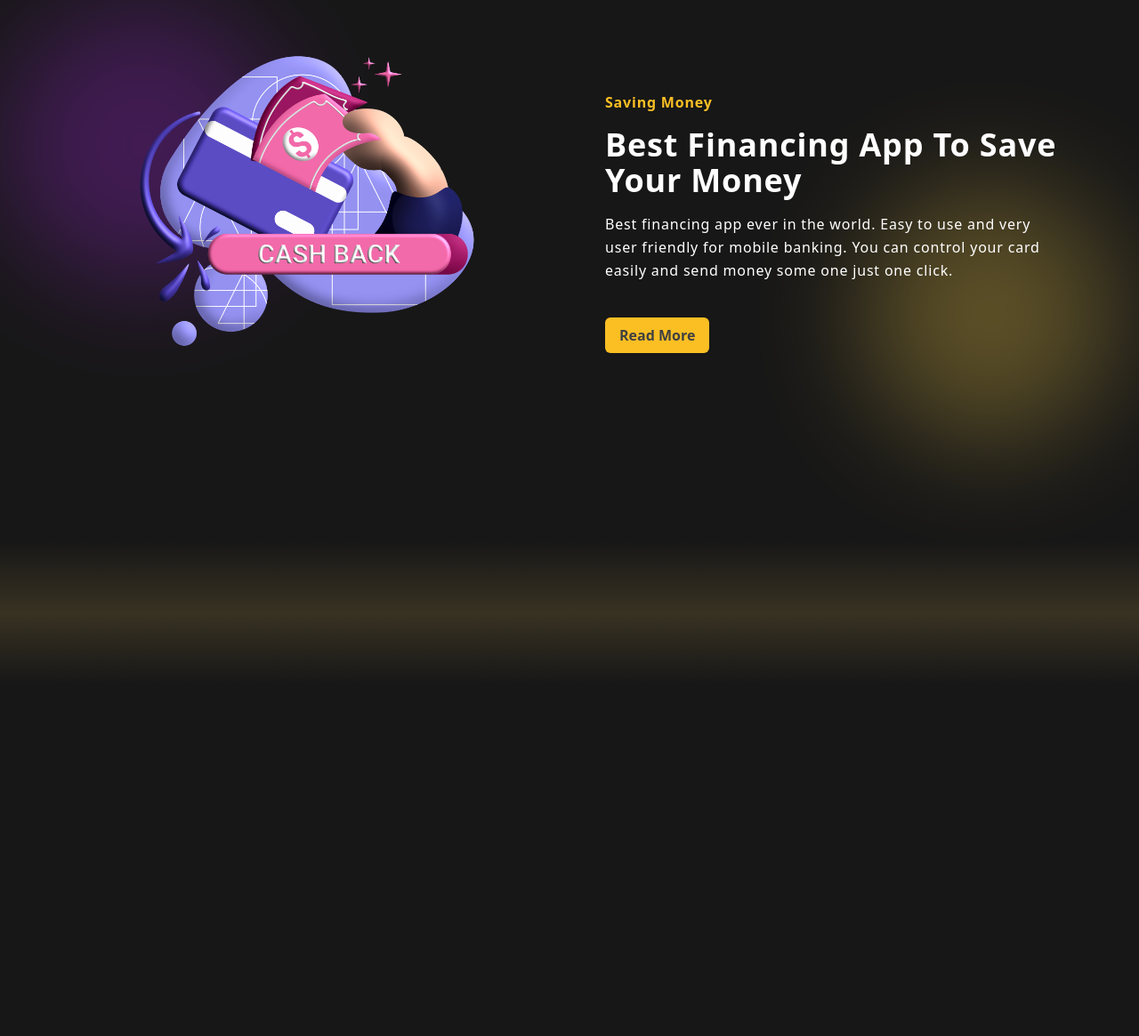
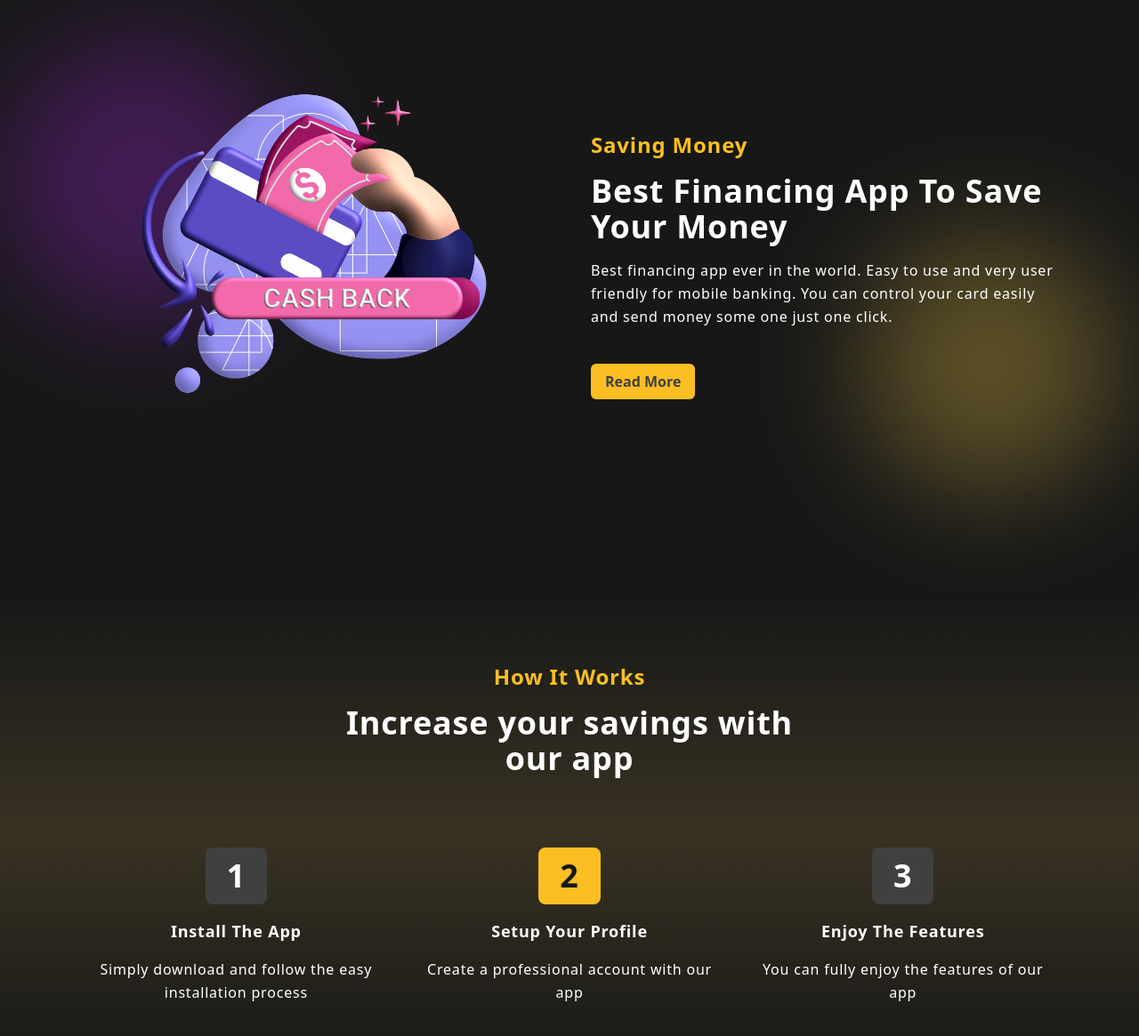
Before and after one commit to ShahramShakiba/Bank-Landing-Page, a website: page Bank-Landing-Page/index.html in a window 1280 px wide. Shown: the part 1665-2830 px from the top of the page at 89% size. Before the commit the page ends 2434 px from the top, so only its background shows below. Drawn offline with Linux system fonts and the light colour scheme.

Commit message:
Designing The How-it-works section

```diff
--- a/Bank-Landing-Page/index.html
+++ b/Bank-Landing-Page/index.html
@@ -214,7 +214,9 @@
           <div class="text-center m-auto mb-20 md:w-1/2">
             <h4 class="font-bold text-2xl text-amber-400 mb-4">Our Features</h4>
 
-            <h1 class="title">Easy To Manage Your All Payments By Our App</h1>
+            <h1 class="title">
+              Our app makes it easy for you to manage all of your payments.
+            </h1>
           </div>
 
           <!-------cards----------------------->
@@ -316,13 +318,15 @@
       <section id="saving-money">
         <div class="container py-20 relative">
           <!--left-blob----->
-          <div class="left-blob top-24 xl:top-28"></div>
+          <div class="left-blob md:top-40 xl:top-28"></div>
           <!--right-blob----->
           <div
-            class="right-blob bottom-10 md:bottom-24 xl:bottom-28 opacity-30"
+            class="right-blob bottom-10 md:bottom-32 xl:bottom-28 opacity-30"
           ></div>
 
-          <div class="flex flex-col items-center justify-between md:flex-row">
+          <div
+            class="flex flex-col items-center justify-between md:flex-row md:space-x-12"
+          >
             <!--image-------------->
             <div class="mb-12 md:w-1/2">
               <img src="./assets/hero3.png" alt="Wallet and Cash" />
@@ -330,7 +334,9 @@
 
             <!--content------------>
             <div class="text-center md:text-left md:w-1/2 lg:ml-4 xl:ml-20">
-              <h4 class="font-bold text-amber-400 mb-4">Saving Money</h4>
+              <h4 class="font-bold text-2xl text-amber-400 mb-4">
+                Saving Money
+              </h4>
               <h1 class="title mb-4">Best Financing App To Save Your Money</h1>
 
               <p class="leading-relaxed mb-10">
@@ -346,7 +352,56 @@
 
       <!--======= How-it-works ======================-->
       <section id="how-it-works" class="bg-amber-neutral">
-        <div class="container py-20"></div>
+        <div class="container py-20">
+          <div class="text-center m-auto mb-20 md:w-1/2">
+            <h4 class="font-bold text-2xl text-amber-400 mb-4">How It Works</h4>
+            <h1 class="title">Increase your savings with our app</h1>
+          </div>
+
+          <!-------Steps--------------->
+          <div
+            class="flex flex-col md:items-start justify-between space-y-6 md:flex-row md:space-y-0 md:space-x-6"
+          >
+            <!--step-1-->
+            <div class="text-center cursor-pointer md:w-56 lg:w-full">
+              <div
+                class="bg-neutral-700 inline-block px-6 py-3 rounded-lg cursor-pointer hover:bg-amber-400 hover:text-neutral-900 ease-in duration-200"
+              >
+                <p class="text-4xl font-semibold">1</p>
+              </div>
+              <h3 class="text-lg font-bold py-4">Install The App</h3>
+              <p class="leading-relaxed">
+                Simply download and follow the easy installation process
+              </p>
+            </div>
+
+            <!--step-2-->
+            <div class="text-center cursor-pointer md:w-56 lg:w-full">
+              <div
+                class="inline-block px-6 py-3 rounded-lg cursor-pointer bg-amber-400 text-neutral-900"
+              >
+                <p class="text-4xl font-semibold">2</p>
+              </div>
+              <h3 class="text-lg font-bold py-4">Setup Your Profile</h3>
+              <p class="leading-relaxed">
+                Create a professional account with our app
+              </p>
+            </div>
+
+            <!--step-3-->
+            <div class="text-center cursor-pointer md:w-56 lg:w-full">
+              <div
+                class="bg-neutral-700 inline-block px-6 py-3 rounded-lg cursor-pointer hover:bg-amber-400 hover:text-neutral-900 ease-in duration-200"
+              >
+                <p class="text-4xl font-semibold">3</p>
+              </div>
+              <h3 class="text-lg font-bold py-4">Enjoy The Features</h3>
+              <p class="leading-relaxed">
+                You can fully enjoy the features of our app
+              </p>
+            </div>
+          </div>
+        </div>
       </section>
     </main>
 
--- a/Bank-Landing-Page/input.css
+++ b/Bank-Landing-Page/input.css
@@ -9,7 +9,7 @@
   }
 
   .title {
-    @apply text-3xl md:text-4xl font-bold leading-snug mb-2 md:mb-4;
+    @apply text-2xl md:text-3xl lg:text-4xl font-bold leading-snug mb-2 md:mb-4;
   }
 
   .bg-amber-neutral {
```
Also changed, not shown: Bank-Landing-Page/assets/lineDown.png (deleted), Bank-Landing-Page/assets/lineUp.png (deleted), Bank-Landing-Page/css/main.css.
